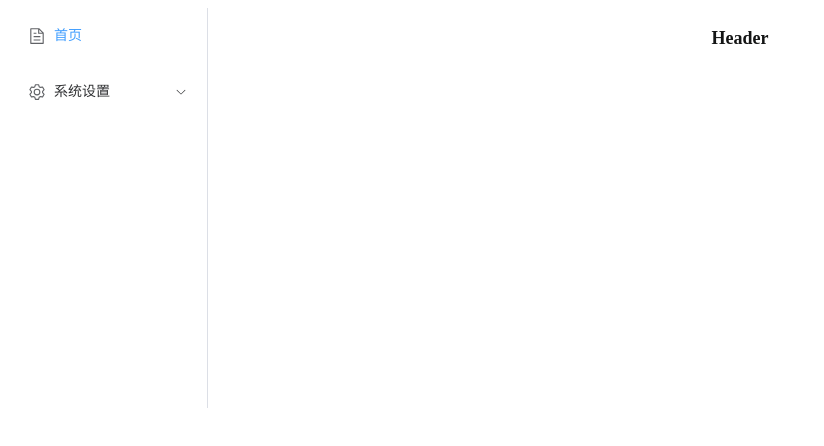
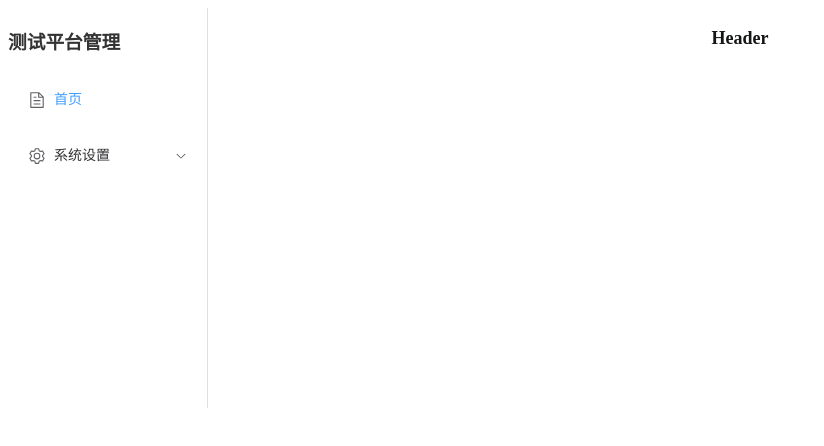
Before and after one commit to Munjie/vue3-ds-web, a Vue app: page / in a window 1280 px wide. Shown: the top 446 px of the page, without its empty margins (0-824 px from the left). Built offline with nearby package versions, Linux system fonts and the light colour scheme.

Commit message:
fix# 解决别名报红错误

```diff
--- a/src/components/MainAsideCont.vue
+++ b/src/components/MainAsideCont.vue
@@ -2,7 +2,9 @@
     <el-menu
         :default-active="activeIndex"
         class="el-menu-vertical-demo"
+        :collapse="isCollapse"
     >
+        <h3>测试平台管理</h3>
         <!-- 渲染没有子菜单的项 -->
         <el-menu-item
             v-for="item in noChilden"
@@ -44,6 +46,8 @@ import {
     Setting,
 } from '@element-plus/icons-vue';
 
+import { useAllDataStore } from '@/store';
+
 interface MenuItem {
     index: string;
     label: string;
@@ -77,11 +81,19 @@ const handlemenu = (item: MenuItem) => {
 const handlemenuchild = (item: MenuItem, subItem: MenuItem) => {
     router.push(subItem.index);
 };
+// const isCollapse = ref(true)
+const store = useAllDataStore();
+
+const isCollapse = computed(() => store.isCollapse);
+
 </script>
 
 <style>
 .el-menu {
     height: 100%; /* 设置整个布局的高度为 100%，确保布局占满整个视口 */
+    .h3{
+
+    }
 }
 .el-menu-vertical-demo:not(.el-menu--collapse) {
     width: 200px;
@@ -99,7 +111,7 @@ const handlemenuchild = (item: MenuItem, subItem: MenuItem) => {
 
 /* 鼠标悬停时的样式 */
 .icon:hover {
-    color: #e28f12; /* 鼠标悬停时图标的颜色 */
+    color: #409eff; /* 鼠标悬停时图标的颜色 */
 }
 
 </style>
--- a/src/main.ts
+++ b/src/main.ts
@@ -8,28 +8,24 @@ import router from '@/router'
 import store from "@/store";
 // src/main.ts
 import { createPinia } from "pinia";
-
 import ElementPlus from 'element-plus'
 import 'element-plus/dist/index.css'
 import * as ElementPlusIconsVue from '@element-plus/icons-vue'
 import zhCn from 'element-plus/es/locale/lang/zh-cn'
-
-
-
+const pina = createPinia();
 
 const app = createApp(App);
+
 for (const [key, component] of Object.entries(ElementPlusIconsVue)) {
     app.component(key, component)
 }
+// 挂载到全局属性
+app.config.globalProperties.$http = http;
 
 app.use(ElementPlus, {
     locale: zhCn,
 })
-
-// 挂载到全局属性
-app.config.globalProperties.$http = http;
-
 app.use(store);
 app.use(router)
-app.use(createPinia)
+app.use(pina);
 app.mount('#app');
--- a/src/store/index.ts
+++ b/src/store/index.ts
@@ -1,5 +1,18 @@
 import { createPinia } from "pinia";
 import piniaPluginPersistedstate from "pinia-plugin-persistedstate";
+
+// src/stores/index.ts
+import { defineStore } from 'pinia';
+
+
+// 定义公共 store
+export const useAllDataStore = defineStore('useAllData', {
+    // 定义状态
+    state: () => ({
+        isCollapse: false, // 定义初始状态
+    }),
+
+});
 
 const pinia = createPinia();
 pinia.use(piniaPluginPersistedstate); // 数据持久化
--- a/tsconfig.app.json
+++ b/tsconfig.app.json
@@ -9,7 +9,11 @@
     "noUnusedParameters": true,
     "erasableSyntaxOnly": true,
     "noFallthroughCasesInSwitch": true,
-    "noUncheckedSideEffectImports": true
+    "noUncheckedSideEffectImports": true,
+    "baseUrl":".",
+    "paths":{
+      "@/*":["src/*"],
+    }
   },
   "include": ["src/**/*.ts", "src/**/*.tsx", "src/**/*.vue"]
 }
--- a/tsconfig.json
+++ b/tsconfig.json
@@ -12,7 +12,7 @@
     "noUnusedParameters": true,
     "noImplicitAny": false,
     "types": ["vue", "node", "vite/client", "vite-plugin-pwa/client"],
-    "baseUrl": "./",
+    "baseUrl": ".",
     "paths": {
       "@/*": ["src/*"],
     },
--- a/vite.config.ts
+++ b/vite.config.ts
@@ -1,6 +1,6 @@
 import {defineConfig, loadEnv} from 'vite'
 import vue from '@vitejs/plugin-vue'
-import {fileURLToPath, URL} from "node:url"
+// import {fileURLToPath, URL} from "node:url"
 import Components from "unplugin-vue-components/vite"; // 自动导入 Vue 组件
 import AutoImport from "unplugin-auto-import/vite"; // 自动导入 Vue 相关 API
 import {ElementPlusResolver} from 'unplugin-vue-components/resolvers'
@@ -80,7 +80,7 @@ export default defineConfig((mode): any => {
         ],
         resolve: {
             alias: {
-                "@": fileURLToPath(new URL("./src", import.meta.url)),
+                '@': path.join(__dirname, './src'),
             },
         },
         // vite.config.ts
```
